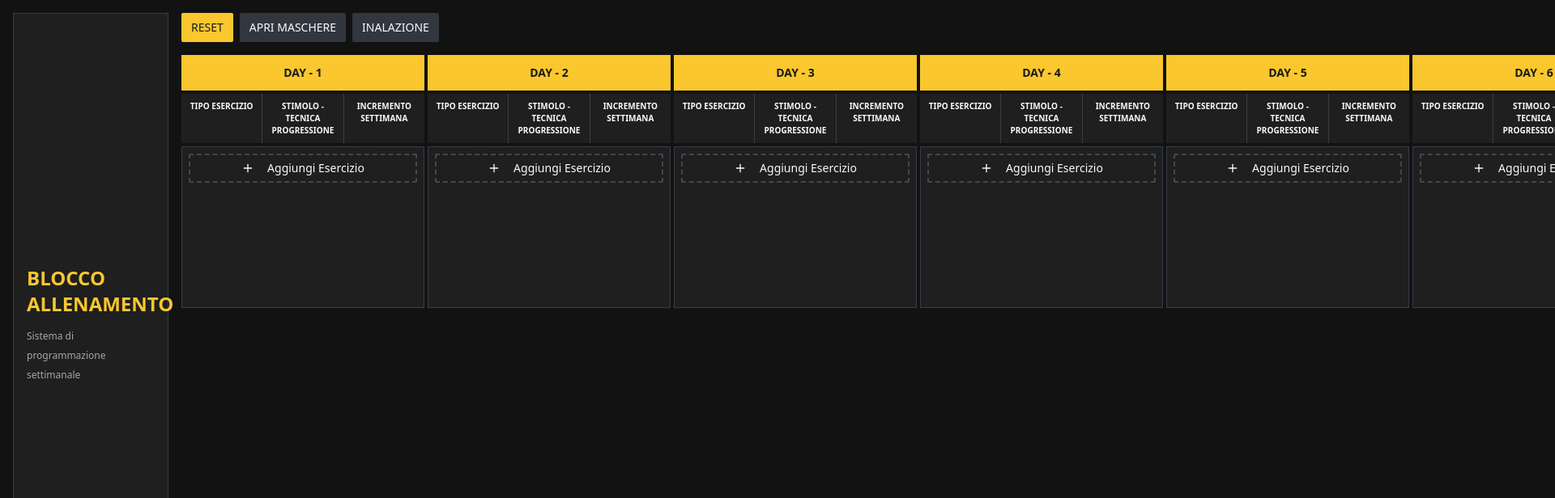
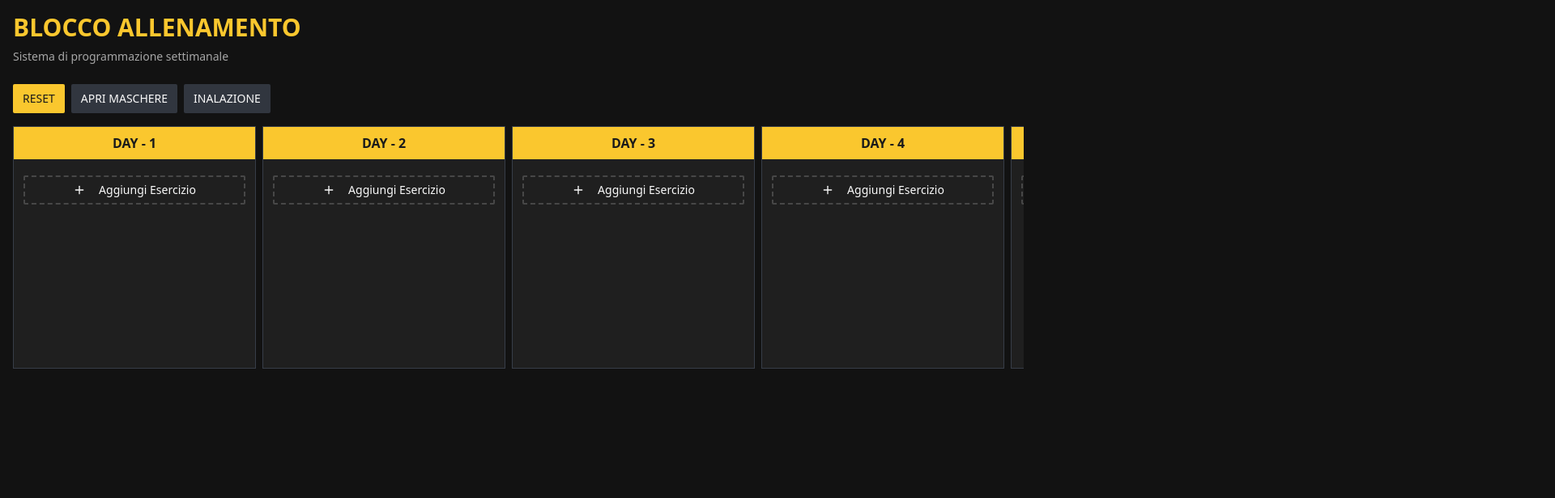
Before and after one commit to DoctorStrange-77/excel-block-webapp, a React (Vite) app: page / in a window 1280 px wide. Shown: the top 616 px of the page at 81% size, 1920 px wide, since content can reach past the window. Built offline with nearby package versions, Linux system fonts and the light colour scheme; the HTML template or start-up script is replaced by a standard one.

Commit message:
Fix: Remove header and reposition elements

```diff
--- a/src/components/ExerciseCell.tsx
+++ b/src/components/ExerciseCell.tsx
@@ -31,7 +31,12 @@ export const ExerciseCell = ({
   };
 
   return (
-    <div className="bg-card border border-border min-h-[200px] p-2 space-y-2">
+    <div className="bg-card border border-border rounded-sm min-h-[300px] p-3 space-y-2">
+      {/* Header del giorno */}
+      <div className="bg-primary text-primary-foreground font-bold text-center py-2 px-3 rounded-sm mb-3 -mx-3 -mt-3">
+        DAY - {day}
+      </div>
+
       {exercises.map((exercise) => (
         <div
           key={exercise.id}
--- a/src/components/TrainingGrid.tsx
+++ b/src/components/TrainingGrid.tsx
@@ -46,35 +46,7 @@ export const TrainingGrid = ({
       </div>
 
       <div className="inline-block min-w-full">
-        <div className="grid grid-cols-[repeat(7,minmax(300px,1fr))] gap-1">
-          {/* Headers */}
-          {Array.from({ length: DAYS }, (_, i) => (
-            <div
-              key={`header-${i}`}
-              className="bg-primary text-primary-foreground font-bold text-center py-3 text-sm"
-            >
-              DAY - {i + 1}
-            </div>
-          ))}
-
-          {/* Subheaders */}
-          {Array.from({ length: DAYS }, (_, i) => (
-            <div
-              key={`subheader-${i}`}
-              className="grid grid-cols-3 gap-px bg-border"
-            >
-              <div className="bg-card text-foreground text-[10px] font-semibold p-2 text-center">
-                TIPO ESERCIZIO
-              </div>
-              <div className="bg-card text-foreground text-[10px] font-semibold p-2 text-center">
-                STIMOLO - TECNICA PROGRESSIONE
-              </div>
-              <div className="bg-card text-foreground text-[10px] font-semibold p-2 text-center">
-                INCREMENTO SETTIMANA
-              </div>
-            </div>
-          ))}
-
+        <div className="grid grid-cols-[repeat(7,minmax(300px,1fr))] gap-2">
           {/* Exercise cells */}
           {Array.from({ length: DAYS }, (_, dayIndex) => {
             const dayExercises = exercises.filter((ex) => ex.day === dayIndex + 1);
--- a/src/pages/Index.tsx
+++ b/src/pages/Index.tsx
@@ -34,21 +34,17 @@ const Index = () => {
   };
 
   return (
-    <div className="min-h-screen bg-background p-4 flex gap-4">
-      {/* Intestazione verticale a sinistra */}
-      <div className="w-48 flex-shrink-0 bg-card border border-border rounded-sm p-4 flex flex-col justify-center">
-        <h1 className="text-2xl font-bold text-primary mb-4">
-          BLOCCO<br />ALLENAMENTO
-        </h1>
-        <div className="space-y-2 text-xs text-muted-foreground">
-          <div>Sistema di</div>
-          <div>programmazione</div>
-          <div>settimanale</div>
-        </div>
+    <div className="min-h-screen bg-background p-4">
+      {/* Intestazione in alto */}
+      <div className="mb-6">
+        <h1 className="text-3xl font-bold text-primary mb-2">BLOCCO ALLENAMENTO</h1>
+        <p className="text-muted-foreground text-sm">
+          Sistema di programmazione settimanale
+        </p>
       </div>
 
       {/* Contenuto principale */}
-      <div className="flex-1 flex flex-col gap-4">
+      <div className="flex flex-col gap-4">
         <TrainingGrid
           exercises={exercises}
           onAddExercise={handleAddExercise}
```
